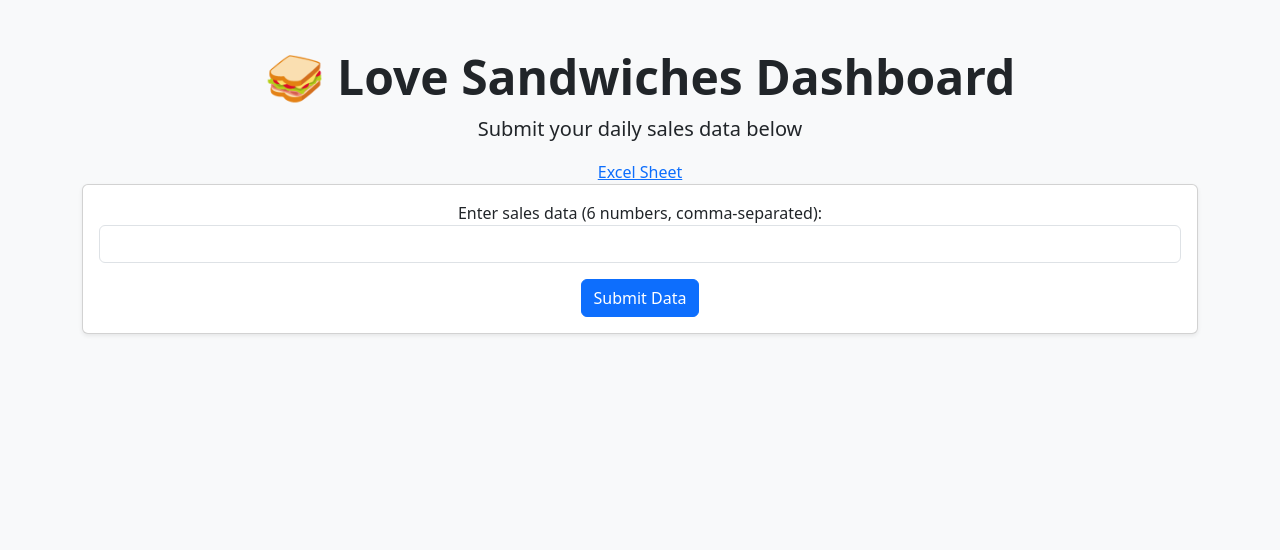
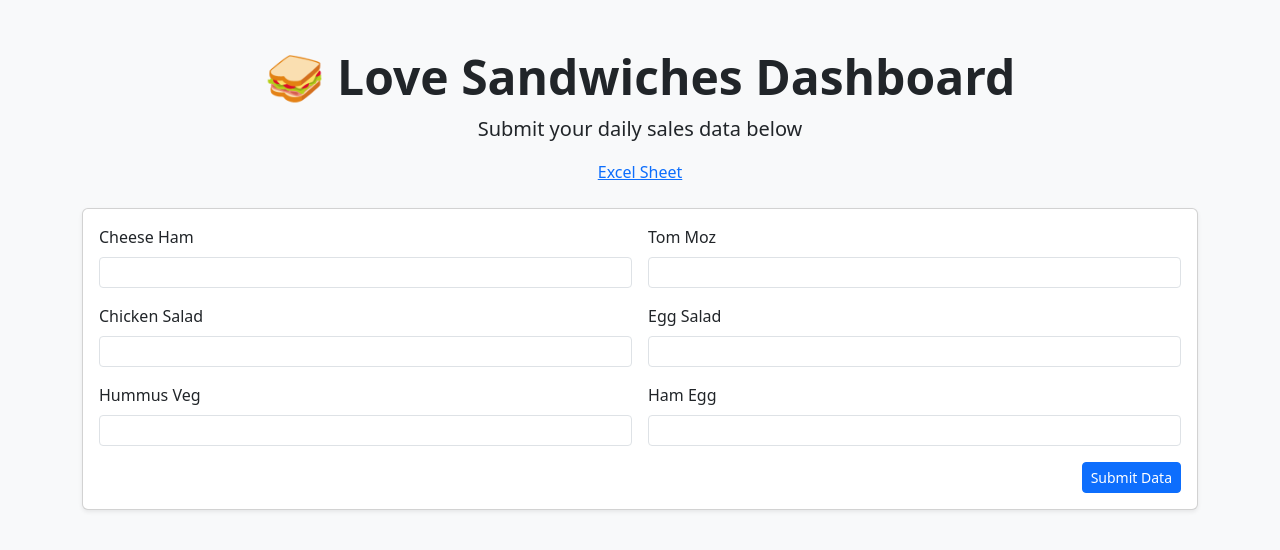
Before and after one commit to fenasti/django-sandwiches, a Django app: page / in a window 1280 px wide. Shown: the top 550 px of the page. Run offline with Django 4.2, Linux system fonts and the light colour scheme; some libraries are stand-ins or nearby versions.

Commit message:
better layout

```diff
--- a/dashboard/forms.py
+++ b/dashboard/forms.py
@@ -1,7 +1,15 @@
 from django import forms
 
 class SalesDataForm(forms.Form):
-    sales_data = forms.CharField(
-        label='Enter sales data (6 numbers, comma-separated)',
-        help_text='Example: 10,20,30,40,50,60'
-    )
+    cheese_ham = forms.IntegerField(label='Cheese Ham')
+    tom_moz = forms.IntegerField(label='Tom Moz')
+    chicken_salad = forms.IntegerField(label='Chicken Salad')
+    egg_salad = forms.IntegerField(label='Egg Salad')
+    hummus_veg = forms.IntegerField(label='Hummus Veg')
+    ham_egg = forms.IntegerField(label='Ham Egg')
+
+# class SalesDataForm(forms.Form):
+#     sales_data = forms.CharField(
+#         label='Enter sales data (6 numbers, comma-separated)',
+#         help_text='Example: 10,20,30,40,50,60'
+#     )
--- a/dashboard/google_sheets.py
+++ b/dashboard/google_sheets.py
@@ -22,16 +22,11 @@ SHEET = GSPREAD_CLIENT.open('love_sandwiches')
 
 def validate_data(values):
     """
-    Converts all string values into integers.
-    Returns True if exactly 6 integers are provided, otherwise False.
+    Ensure we receive a list of exactly 6 integers.
     """
-    try:
-        [int(value) for value in values]
-        if len(values) != 6:
-            return False
-    except ValueError:
+    if len(values) != 6:
         return False
-    return True
+    return all(isinstance(v, int) for v in values)
 
 
 def update_worksheet(data, worksheet):
--- a/dashboard/templates/dashboard/dashboard.html
+++ b/dashboard/templates/dashboard/dashboard.html
@@ -14,7 +14,8 @@
             <h1 class="display-5 fw-bold">🥪 Love Sandwiches Dashboard</h1>
             <p class="lead">Submit your daily sales data below</p>
             <a href="https://docs.google.com/spreadsheets/d/1iwDuWkuQb0YCYTGHc7VZU1Z0vTHX6KbeE4OWIA7_WHk/edit?usp=sharing">Excel Sheet</a>
-            <br>
+        </div>
+
         {% if messages %}
             {% for message in messages %}
                 <div class="alert alert-{{ message.tags }} alert-dismissible fade show" role="alert">
@@ -26,13 +27,35 @@
 
         <div class="card shadow-sm">
             <div class="card-body">
-                <form method="post">
+                <form method="post" class="row g-3">
                     {% csrf_token %}
-                    <div class="mb-3">
-                        {{ form.sales_data.label_tag }}
-                        {{ form.sales_data|add_class:"form-control" }}
+                    <div class="col-md-6">
+                        <label class="form-label">{{ form.cheese_ham.label }}</label>
+                        {{ form.cheese_ham|add_class:"form-control form-control-sm" }}
                     </div>
-                    <button type="submit" class="btn btn-primary">Submit Data</button>
+                    <div class="col-md-6">
+                        <label class="form-label">{{ form.tom_moz.label }}</label>
+                        {{ form.tom_moz|add_class:"form-control form-control-sm" }}
+                    </div>
+                    <div class="col-md-6">
+                        <label class="form-label">{{ form.chicken_salad.label }}</label>
+                        {{ form.chicken_salad|add_class:"form-control form-control-sm" }}
+                    </div>
+                    <div class="col-md-6">
+                        <label class="form-label">{{ form.egg_salad.label }}</label>
+                        {{ form.egg_salad|add_class:"form-control form-control-sm" }}
+                    </div>
+                    <div class="col-md-6">
+                        <label class="form-label">{{ form.hummus_veg.label }}</label>
+                        {{ form.hummus_veg|add_class:"form-control form-control-sm" }}
+                    </div>
+                    <div class="col-md-6">
+                        <label class="form-label">{{ form.ham_egg.label }}</label>
+                        {{ form.ham_egg|add_class:"form-control form-control-sm" }}
+                    </div>
+                    <div class="col-12 text-end">
+                        <button type="submit" class="btn btn-primary btn-sm">Submit Data</button>
+                    </div>
                 </form>
             </div>
         </div>
@@ -50,7 +73,6 @@
                         {% endfor %}
                     </ul>
                 </div>
-
                 <div class="col-md-4">
                     <h3>Surplus</h3>
                     <ul class="list-group">
@@ -62,7 +84,6 @@
                         {% endfor %}
                     </ul>
                 </div>
-
                 <div class="col-md-4">
                     <h3>New Stock</h3>
                     <ul class="list-group">
@@ -76,7 +97,6 @@
                 </div>
             </div>
         {% endif %}
-
     </div>
 
     <script src="https://cdn.jsdelivr.net/npm/bootstrap@5.3.3/dist/js/bootstrap.bundle.min.js"></script>
--- a/dashboard/views.py
+++ b/dashboard/views.py
@@ -11,11 +11,18 @@ def home(request):
     if request.method == 'POST':
         form = SalesDataForm(request.POST)
         if form.is_valid():
-            raw_data = form.cleaned_data['sales_data']
-            data_list = raw_data.split(',')
+            # ✅ Build list from individual fields
+            sales_data = [
+                form.cleaned_data['cheese_ham'],
+                form.cleaned_data['tom_moz'],
+                form.cleaned_data['chicken_salad'],
+                form.cleaned_data['egg_salad'],
+                form.cleaned_data['hummus_veg'],
+                form.cleaned_data['ham_egg']
+            ]
 
-            if google_sheets.validate_data(data_list):
-                sales_data = [int(num) for num in data_list]
+            # ✅ Validate it’s a list of 6 integers
+            if google_sheets.validate_data(sales_data):
                 google_sheets.update_worksheet(sales_data, "sales")
 
                 surplus_data = google_sheets.calculate_surplus_data(sales_data)
@@ -33,7 +40,9 @@ def home(request):
                     "stock_data": zip(headers, stock_data),
                 }
             else:
-                messages.error(request, "Invalid data. Please enter 6 comma-separated numbers.")
+                messages.error(request, "Invalid data. Ensure all entries are whole numbers.")
+        else:
+            messages.error(request, "Please correct the errors in the form.")
     else:
         form = SalesDataForm()
 
```
